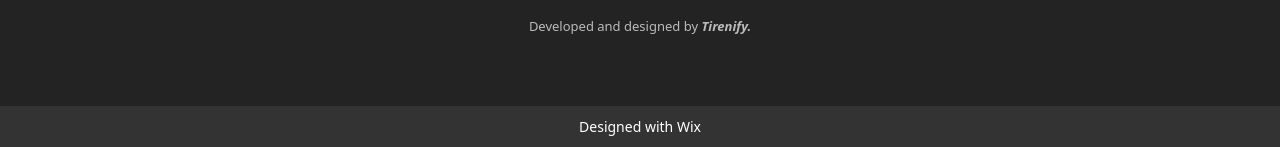
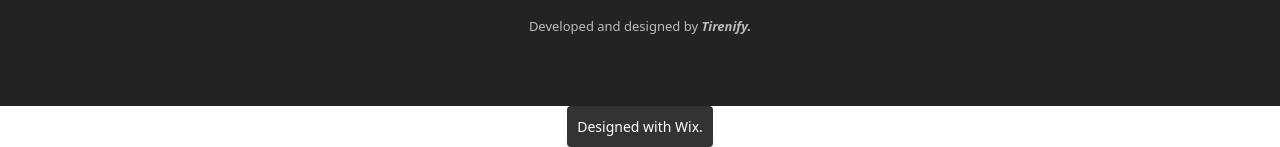
Before and after one commit to Tireni4560/Adeyemi, a website built with Parcel: page index.html in a window 1280 px wide. Shown: the part 7690-7837 px from the top of the page. Built offline with nearby package versions, Linux system fonts and the light colour scheme; files whose address does not match are found by name.

Commit message:
Update index.htmlWix

```diff
--- a/index.html
+++ b/index.html
@@ -320,7 +320,7 @@
         <li class="skills-list__item">SEO</li>
         <li class="skills-list__item">Content Management</li>
         <li class="skills-list__item">Wix Web Design</li>
-        <li class="skills-list__item">Web Development</li>
+        <li class="skills-list__item">Notion Project Management</li>
         <li class="skills-list__item">Graphic Design</li>
         <li class="skills-list__item">Digital Marketing</li>
       </ul>
@@ -527,7 +527,7 @@
   </div>
 </footer>
   <div class="footer__wix-credit">
-  <p class="footer__credit">Designed with Wix</p>
+  <p class="footer__credit">Designed with Wix.</p>
 </div>
 
 <style>
@@ -536,6 +536,9 @@
   padding: 10px;
   background-color: #333;
   color: #fff;
+  width: fit-content;
+  margin: auto;
+  border-radius: 4px;
 }
 
 .footer__credit {
```
